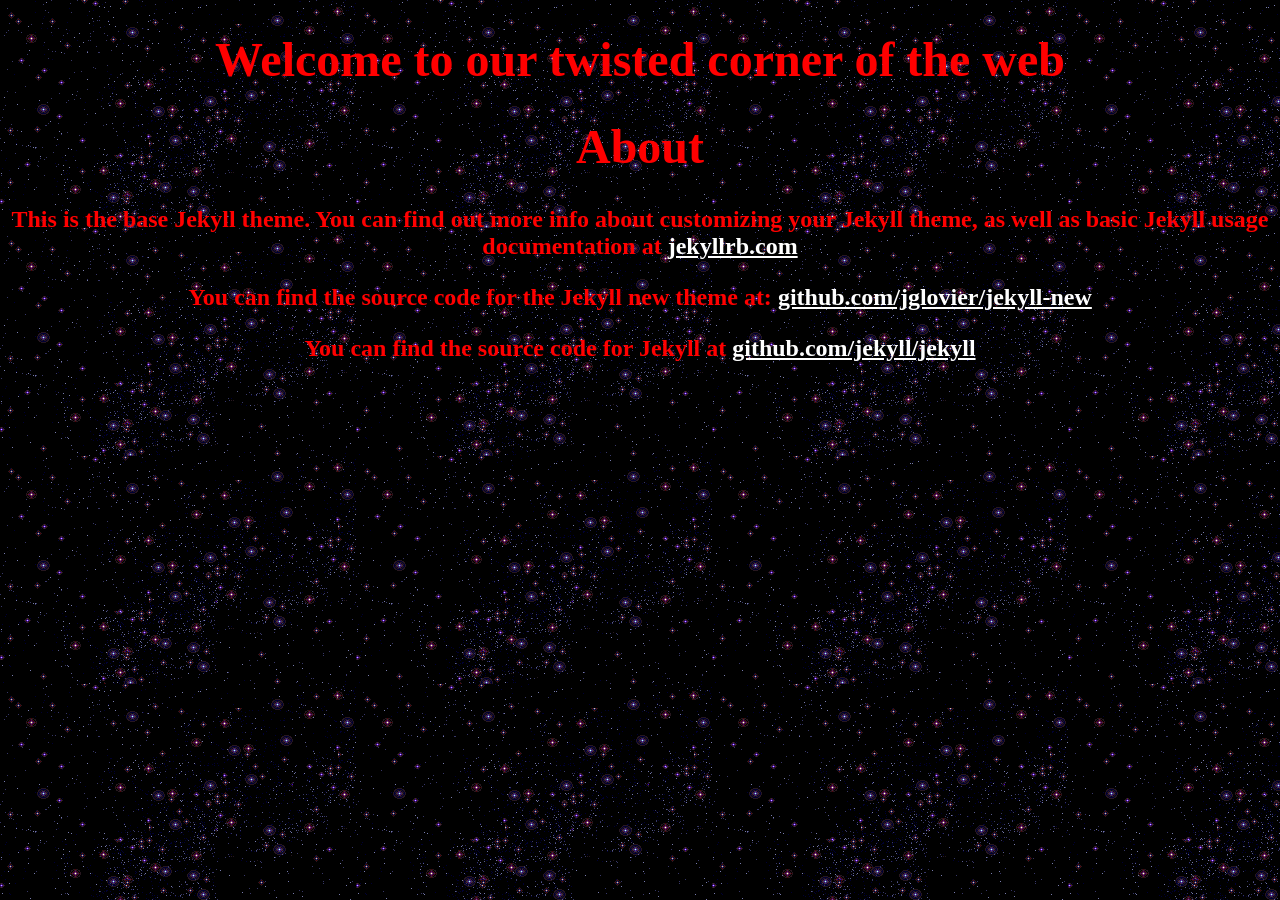
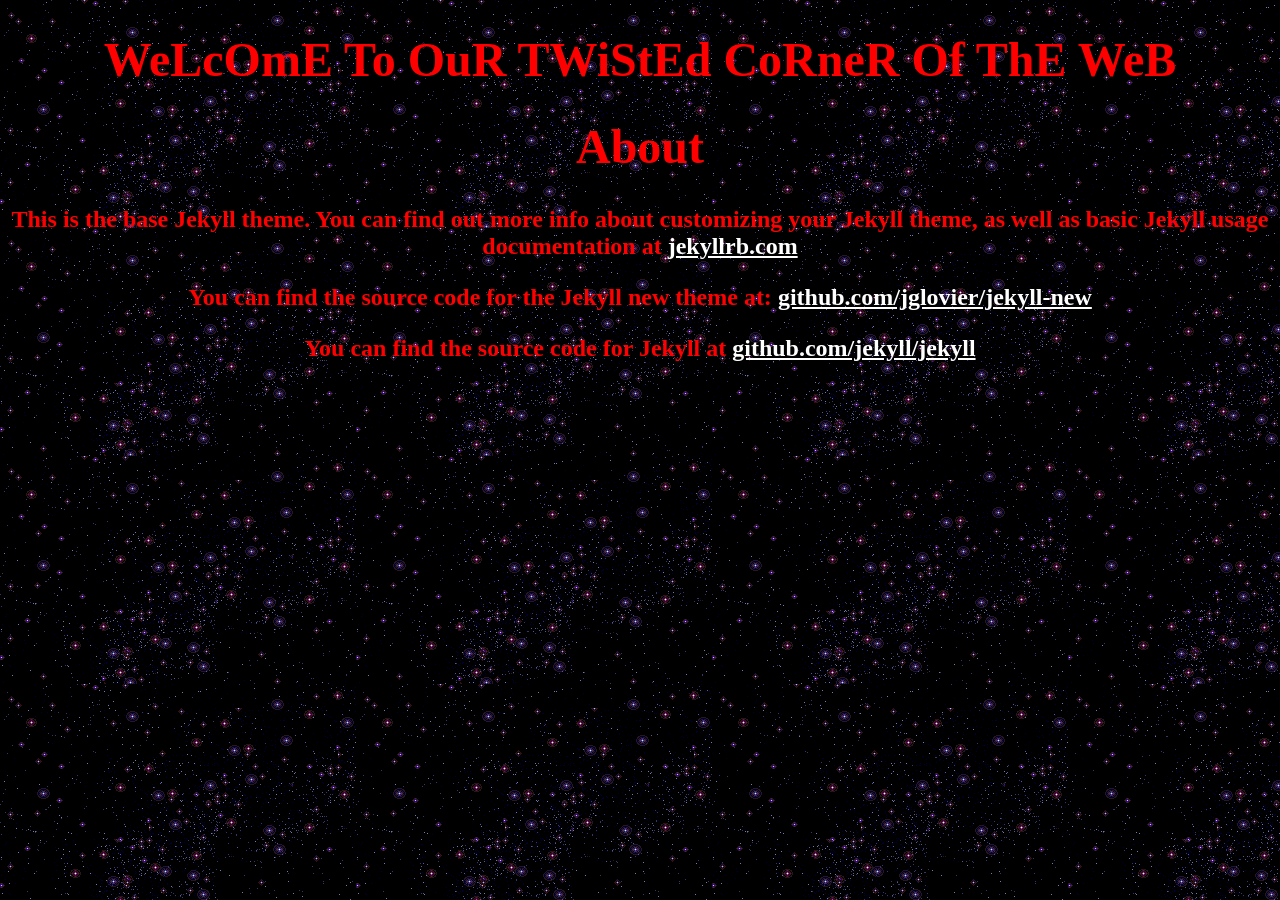
Before and after one commit to msisto/megahelth, a Jekyll site: the page built from about.md, in a window 1280 px wide. Built offline with Jekyll 4.4.1, drawn with Linux system fonts in a browser that asks for light colours.

Commit message:
crazy type

```diff
--- a/_includes/header.html
+++ b/_includes/header.html
@@ -1,3 +1,3 @@
 <header class="site-header">
-  <h1>Welcome to our twisted corner of the web</h1>
+  <h1>WeLcOmE To OuR TWiStEd CoRneR Of ThE WeB</h1>
 </header>
```
